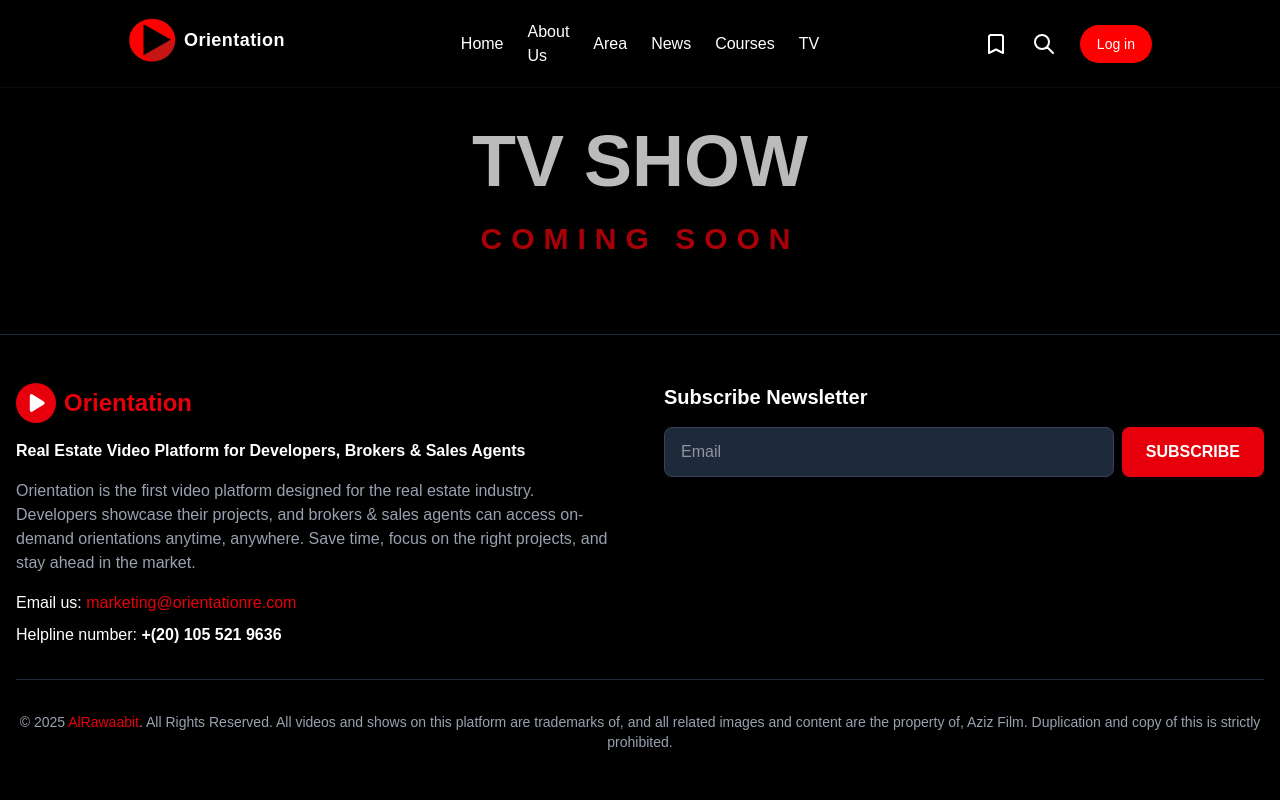
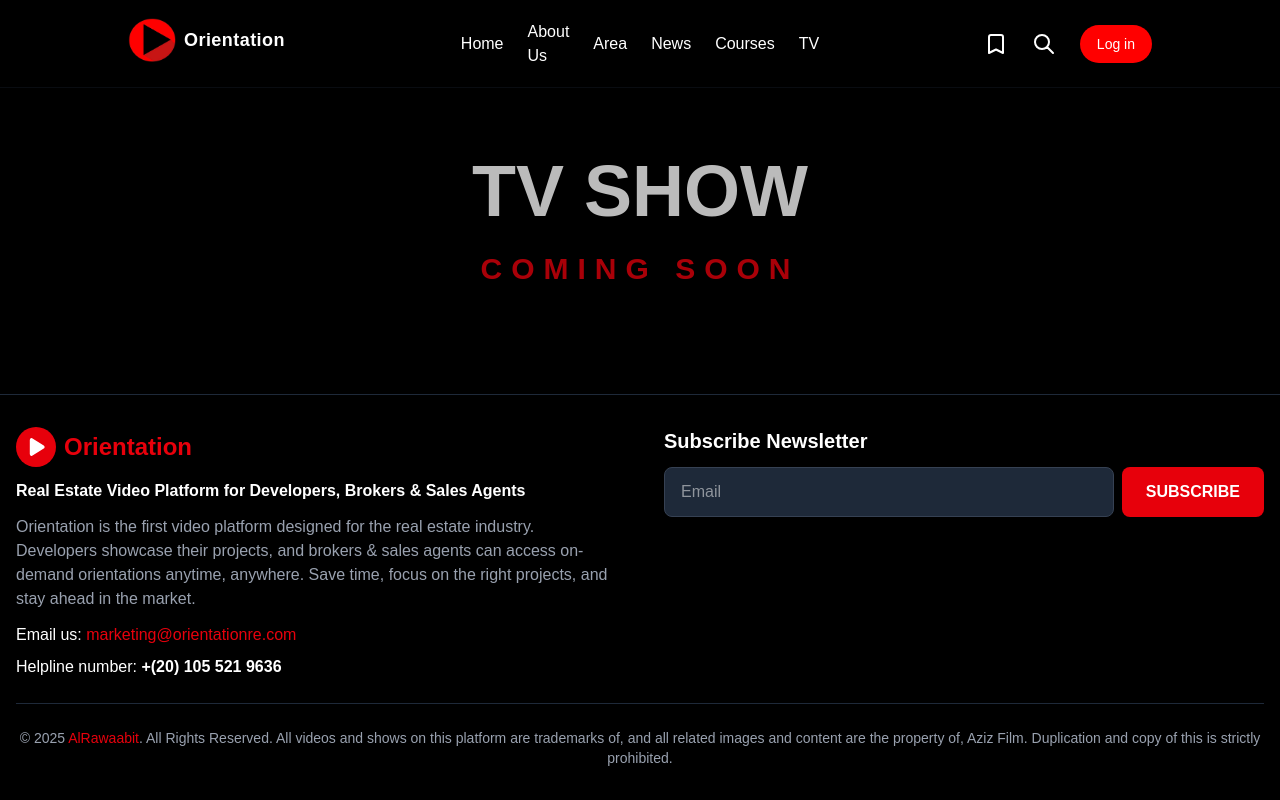
Before and after one commit to boda297/Orientation-Web, a Next.js app: page /tv in a window 1280 px wide. Built offline with nearby package versions, Linux system fonts and the light colour scheme.

Commit message:
Update footer styling and setup subscribe endpoint

```diff
--- a/src/components/Footer.tsx
+++ b/src/components/Footer.tsx
@@ -1,10 +1,65 @@
+'use client';
+
+import { useState } from 'react';
+import { getApiUrl } from '@/lib/api';
+
 export default function Footer() {
+  const [email, setEmail] = useState('');
+  const [status, setStatus] = useState<'idle' | 'loading' | 'success' | 'error'>('idle');
+  const [message, setMessage] = useState('');
+
+  const handleSubscribe = async (e: React.FormEvent) => {
+    e.preventDefault();
+    if (!email) return;
+
+    setStatus('loading');
+    setMessage('');
+
+    try {
+      const res = await fetch(getApiUrl('/subscribe'), {
+        method: 'POST',
+        headers: { 'Content-Type': 'application/json' },
+        body: JSON.stringify({ email })
+      });
+
+      if (res.ok) {
+        setStatus('success');
+        setMessage('Successfully subscribed!');
+        setEmail(''); // Clear input
+      } else {
+        // Backend error (e.g. 404 route not found)
+        let errorMessage = 'Failed to subscribe. API not ready.';
+        const errorText = await res.text().catch(() => '');
+        try {
+          const parsed = JSON.parse(errorText);
+          if (parsed.message) errorMessage = parsed.message;
+        } catch (e) {
+          if (errorText && errorText.length < 100) errorMessage = errorText;
+        }
+        setStatus('error');
+        setMessage(errorMessage);
+      }
+    } catch (error: any) {
+      // Network fetch error
+      setStatus('error');
+      setMessage('Network error or server is down.');
+    } finally {
+      // Clear success/error message after 3 seconds
+      setTimeout(() => {
+        if (status !== 'loading') {
+          setStatus('idle');
+          setMessage('');
+        }
+      }, 3000);
+    }
+  };
+
   return (
-    <footer className="bg-black border-t border-gray-800 py-8 md:py-12">
+    <footer className="bg-black border-t border-gray-800 py-6 md:py-8">
       <div className="max-w-[1600px] mx-auto px-4">
-        <div className="grid grid-cols-1 md:grid-cols-2 gap-8 md:gap-12 mb-8">
+        <div className="grid grid-cols-1 md:grid-cols-2 gap-8 md:gap-12 mb-6">
           <div>
-            <div className="flex items-center gap-2 mb-4">
+            <div className="flex items-center gap-2 mb-3">
               <div className="w-10 h-10 bg-red-600 rounded-full flex items-center justify-center">
                 <svg className="w-6 h-6 text-white ml-0.5" fill="currentColor" viewBox="0 0 20 20">
                   <path d="M6.3 2.841A1.5 1.5 0 004 4.11V15.89a1.5 1.5 0 002.3 1.269l9.344-5.89a1.5 1.5 0 000-2.538L6.3 2.84z" />
@@ -12,10 +67,10 @@ export default function Footer() {
               </div>
               <h3 className="text-xl md:text-2xl font-bold text-red-600">Orientation</h3>
             </div>
-            <p className="text-white font-semibold mb-4 text-sm md:text-base">
+            <p className="text-white font-semibold mb-3 text-sm md:text-base">
               Real Estate Video Platform for Developers, Brokers & Sales Agents
             </p>
-            <p className="text-gray-400 mb-4 text-sm md:text-base">
+            <p className="text-gray-400 mb-3 text-sm md:text-base">
               Orientation is the first video platform designed for the real estate industry. Developers showcase their projects, and brokers & sales agents can access on-demand orientations anytime, anywhere. Save time, focus on the right projects, and stay ahead in the market.
             </p>
             <p className="text-white mb-2 text-sm md:text-base">Email us: <a href="mailto:marketing@orientationre.com" className="text-red-600 hover:underline">marketing@orientationre.com</a></p>
@@ -23,24 +78,41 @@ export default function Footer() {
           </div>
 
           <div>
-            <h3 className="text-white text-lg md:text-xl font-semibold mb-4">Subscribe Newsletter</h3>
-            <form className="flex flex-col sm:flex-row gap-2">
+            <h3 className="text-white text-lg md:text-xl font-semibold mb-3">Subscribe Newsletter</h3>
+            <form onSubmit={handleSubscribe} className="flex flex-col gap-2">
+              <div className="flex flex-col sm:flex-row gap-2">
                 <input
                   type="email"
                   placeholder="Email"
-                className="flex-1 px-4 py-3 bg-gray-800 text-white rounded-lg border border-gray-700 focus:outline-none focus:border-red-600 text-sm md:text-base"
+                  value={email}
+                  onChange={(e) => setEmail(e.target.value)}
+                  disabled={status === 'loading'}
+                  required
+                  className="flex-1 px-4 py-3 bg-gray-800 text-white rounded-lg border border-gray-700 focus:outline-none focus:border-red-600 text-sm md:text-base disabled:opacity-50"
                 />
                 <button
                   type="submit"
-                className="px-6 py-3 bg-red-600 hover:bg-red-700 text-white font-semibold rounded-lg transition-colors text-sm md:text-base whitespace-nowrap"
+                  disabled={status === 'loading'}
+                  className="px-6 py-3 bg-red-600 hover:bg-red-700 disabled:bg-red-800 text-white font-semibold rounded-lg transition-colors text-sm md:text-base whitespace-nowrap flex items-center justify-center min-w-[140px]"
                 >
-                SUBSCRIBE
+                  {status === 'loading' ? (
+                    <div className="w-5 h-5 border-2 border-white border-t-transparent rounded-full animate-spin" />
+                  ) : (
+                    'SUBSCRIBE'
+                  )}
                 </button>
+              </div>
+              {/* Status Message */}
+              {message && (
+                <p className={`text-sm mt-1 transition-all duration-300 ${status === 'success' ? 'text-green-500' : 'text-red-500'}`}>
+                  {message}
+                </p>
+              )}
             </form>
           </div>
         </div>
 
-        <div className="border-t border-gray-800 pt-8">
+        <div className="border-t border-gray-800 pt-6">
           <p className="text-gray-400 text-sm text-center">
             © 2025 <span className="text-red-600">AlRawaabit</span>. All Rights Reserved. All videos and shows on this platform are trademarks of, and all related images and content are the property of, Aziz Film. Duplication and copy of this is strictly prohibited.
           </p>
--- a/src/components/Hero.tsx
+++ b/src/components/Hero.tsx
@@ -268,12 +268,12 @@ export default function Hero() {
             </div>
 
             {/* Slide Project Info - Bottom Left */}
-            <div className="absolute bottom-16 md:bottom-20 left-4 md:left-8 z-20 max-w-md pointer-events-none">
-              <h2 className="text-2xl md:text-4xl lg:text-5xl font-bold text-white mb-2 drop-shadow-lg">
+            <div className="absolute bottom-40 sm:bottom-44 md:bottom-20 left-4 md:left-8 z-20 max-w-[80%] md:max-w-md pointer-events-none">
+              <h2 className="text-2xl sm:text-3xl md:text-4xl lg:text-5xl font-bold text-white mb-1 md:mb-2 drop-shadow-[0_2px_4px_rgba(0,0,0,0.8)] leading-tight">
                 {project.title}
               </h2>
               {project.location && (
-                <p className="text-lg md:text-xl text-gray-200 drop-shadow-lg">
+                <p className="text-base md:text-xl text-gray-200 drop-shadow-[0_2px_4px_rgba(0,0,0,0.8)] font-medium">
                   {project.location}
                 </p>
               )}
--- a/src/components/LatestOrientations.tsx
+++ b/src/components/LatestOrientations.tsx
@@ -63,7 +63,7 @@ export default function LatestOrientations() {
 
     const scroll = () => {
       if (!isHovered && !isDragging && container) {
-        container.scrollLeft += 1;
+        container.scrollLeft += 2.5;
         // Reset scroll position to create an infinite effect
         // We rendered the list twice, so when we reach the end of the first list, we instantly jump back to the start.
         if (container.scrollLeft >= container.scrollWidth / 2) {
--- a/src/components/TrendingProjects.tsx
+++ b/src/components/TrendingProjects.tsx
@@ -80,7 +80,7 @@ export default function TrendingProjects() {
 
     const scroll = () => {
       if (!isHovered && !isDragging && container) {
-        container.scrollLeft += 1.5; // Slightly faster scroll
+        container.scrollLeft += 2.5;
         // Reset scroll position to create an infinite effect
         // We rendered the list twice, so when we reach the end of the first list, we instantly jump back to the start.
         if (container.scrollLeft >= container.scrollWidth / 2) {
```
Also changed, not shown: src/components/ChatWidget.tsx (+8 -3 lines). Lines whose indentation alone changed are shown as unchanged.
